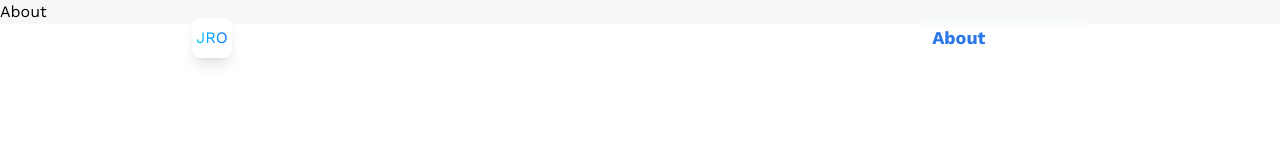
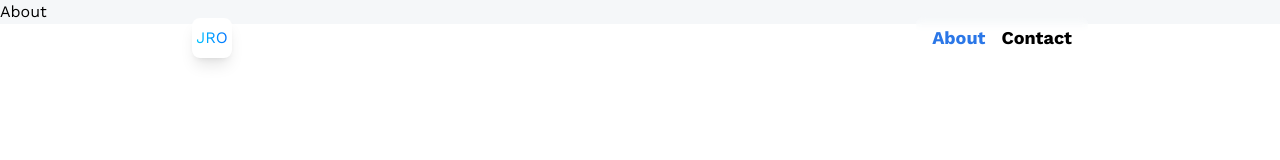
Before and after one commit to JohnRaivenOlazo/3dportfolio, a React (Vite) app: page /about in a window 1280 px wide. Shown: the top 160 px of the page. Built offline with nearby package versions, Linux system fonts and the light colour scheme.

Commit message:
Reorganize routing import and follow best practice

```diff
--- a/src/App.tsx
+++ b/src/App.tsx
@@ -1,4 +1,4 @@
-import { Route, BrowserRouter as Router, Routes } from 'react-router-dom';
+import { BrowserRouter as Router, Routes, Route } from 'react-router-dom';
 import { Home, About, Project, Contact } from './pages';
 import Navbar from './components/Navbar';
 
--- a/src/components/Navbar.tsx
+++ b/src/components/Navbar.tsx
@@ -7,10 +7,10 @@ const Navbar = () => {
         <p className='blue-gradient_text'>JRO</p>
       </NavLink>
       <nav className="flex justify-center items-center space-x-4 bg-transparent px-4 py-2 font-bold text-lg rounded-lg backdrop-blur-sm">
-        <NavLink to="/about" className={({ isActive }) => `${isActive ? 'text-blue-500 font-bold' : 'text-white'} hover:text-sky-300 transition-colors duration-200 ease`}>
+        <NavLink to="/about" className={({ isActive }) => `${isActive ? 'text-blue-500 font-bold' : 'text-black'} hover:text-sky-300 transition-colors duration-200 ease`}>
           About
         </NavLink>
-        <NavLink to="/contact" className={({ isActive }) => `${isActive ? 'text-blue-500 font-bold' : 'text-white'} hover:text-sky-300 transition-colors duration-200 ease`}>
+        <NavLink to="/contact" className={({ isActive }) => `${isActive ? 'text-blue-500 font-bold' : 'text-black'} hover:text-sky-300 transition-colors duration-200 ease`}>
           Contact
         </NavLink>
       </nav>
```
